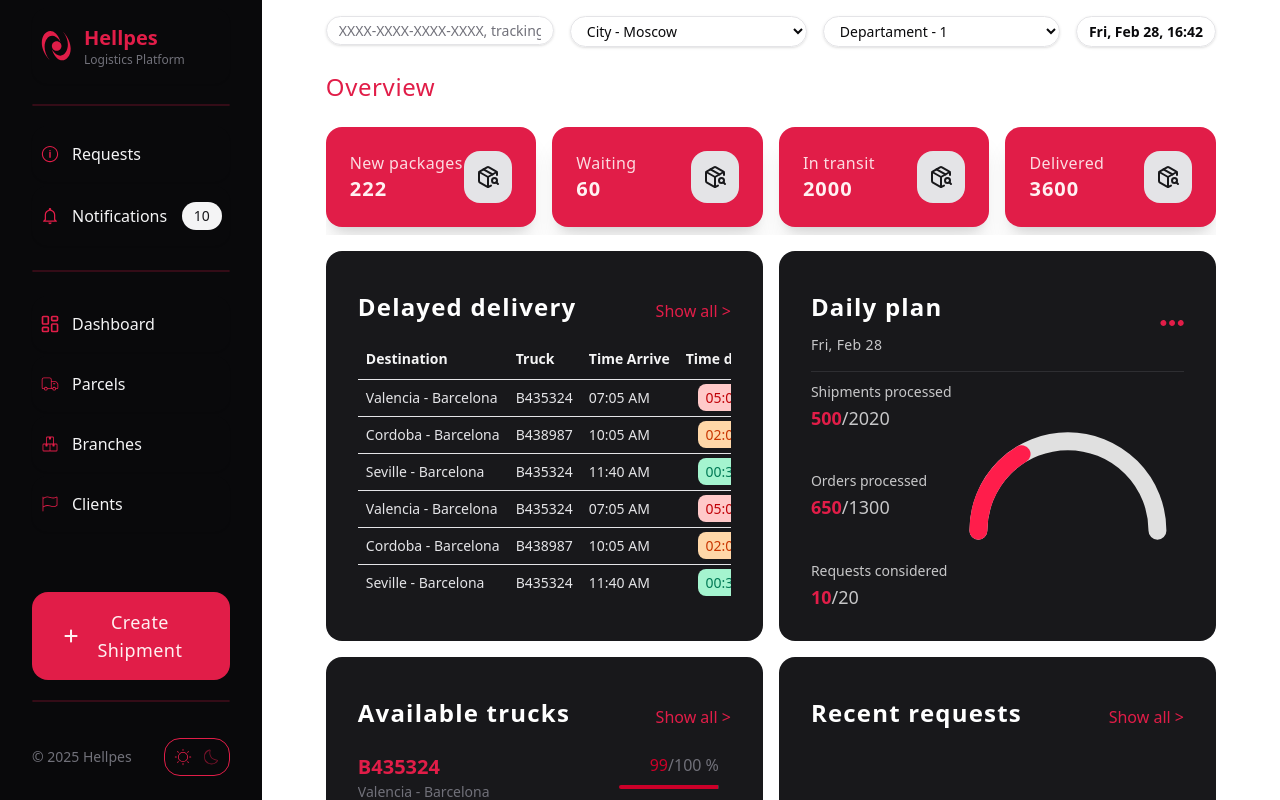
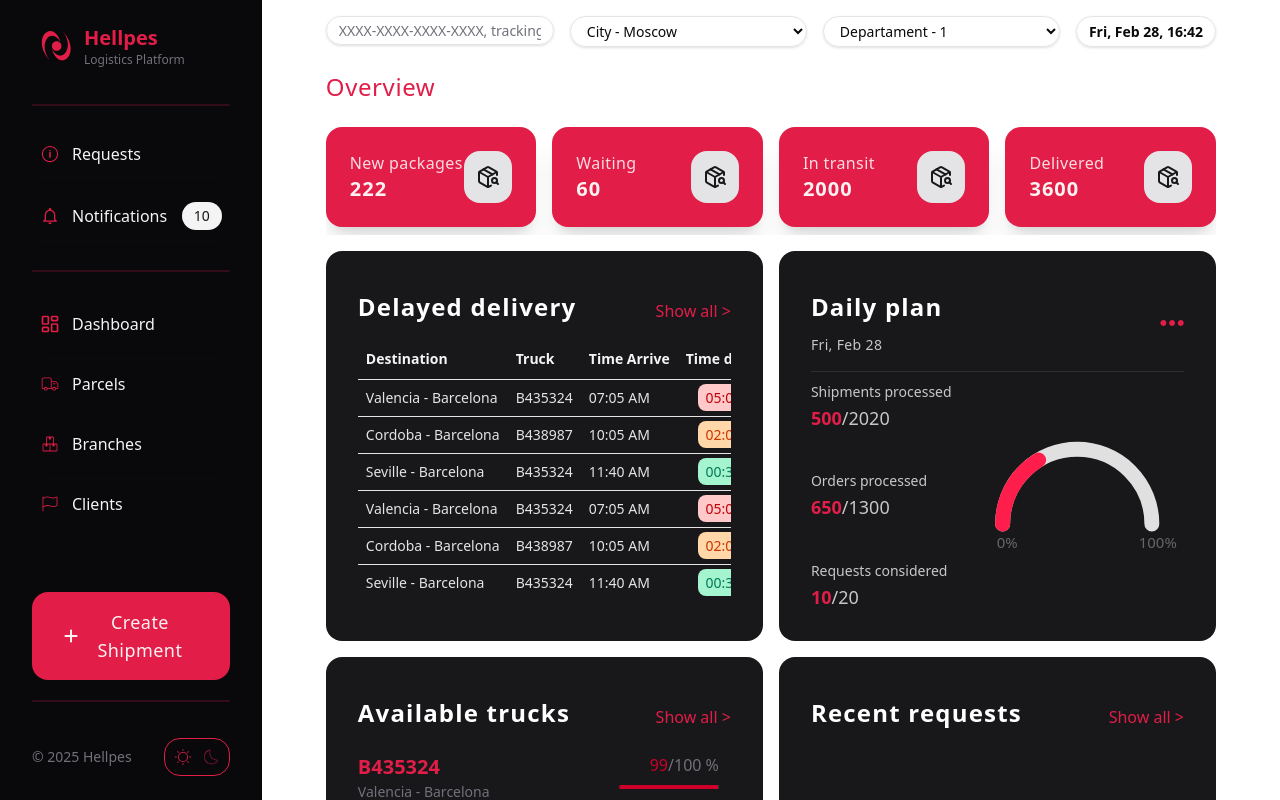
Before and after one commit to hellpes666/Delivery, a React (Vite) app: page / in a window 1280 px wide. Shown: the top 800 px of the page. Built offline with nearby package versions, Linux system fonts and the light colour scheme.

Commit message:
add labels to svg

```diff
--- a/src/components/widgets/Statistic/ui/StatisticCards.tsx
+++ b/src/components/widgets/Statistic/ui/StatisticCards.tsx
@@ -140,7 +140,10 @@ const StatisticTimePlan: React.FC<IStatisticTimePlan> = ({
 					dateValue={currentPlan.requests.processeed}
 				/>
 			</div>
-			<svg viewBox="0 0 100 50" className="w-full max-w-[60%] mx-auto">
+			<svg
+				viewBox="-15 -15 120 80"
+				className="w-full max-w-[60%] mx-auto"
+			>
 				<path
 					d="M 10,45 A 40 40 0 0 1 90 45"
 					stroke="#e0e0e0"
@@ -149,7 +152,6 @@ const StatisticTimePlan: React.FC<IStatisticTimePlan> = ({
 					fill="none"
 				/>
 
-				{/* Активная часть (анимируемая) */}
 				<path
 					d="M 10,45 A 40 40 0 0 1 90 45"
 					stroke={
@@ -164,6 +166,27 @@ const StatisticTimePlan: React.FC<IStatisticTimePlan> = ({
 					strokeLinecap="round"
 					strokeDasharray={`${currentPercentage} 100`}
 				/>
+				<text
+					x="18"
+					y="58"
+					textAnchor="end"
+					fontSize="8"
+					fill="#666"
+					className="font-medium"
+				>
+					0%
+				</text>
+
+				<text
+					x="83"
+					y="58"
+					textAnchor="start"
+					fontSize="8"
+					fill="#666"
+					className="font-medium"
+				>
+					100%
+				</text>
 			</svg>
 		</div>
 	);
```
